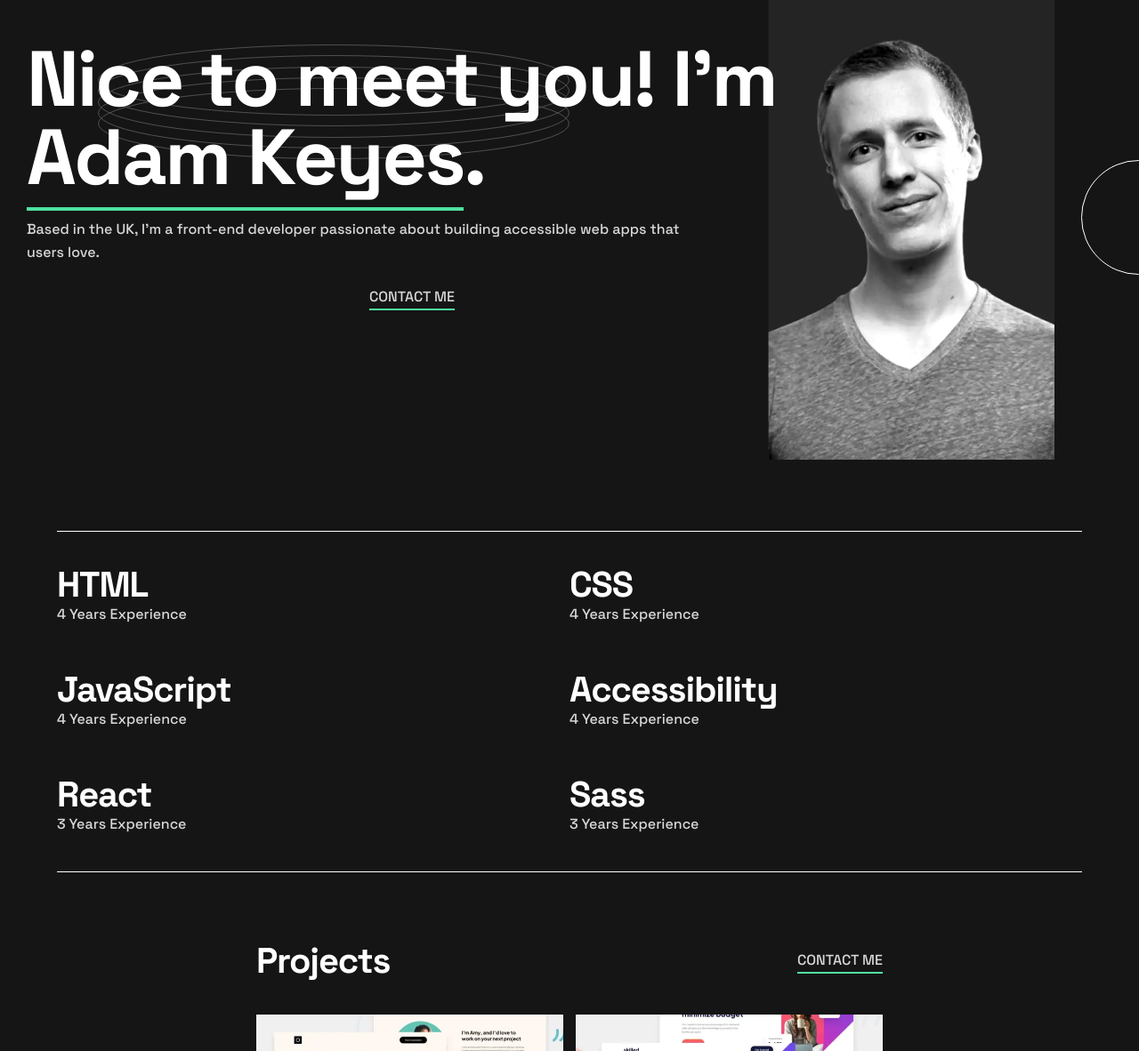
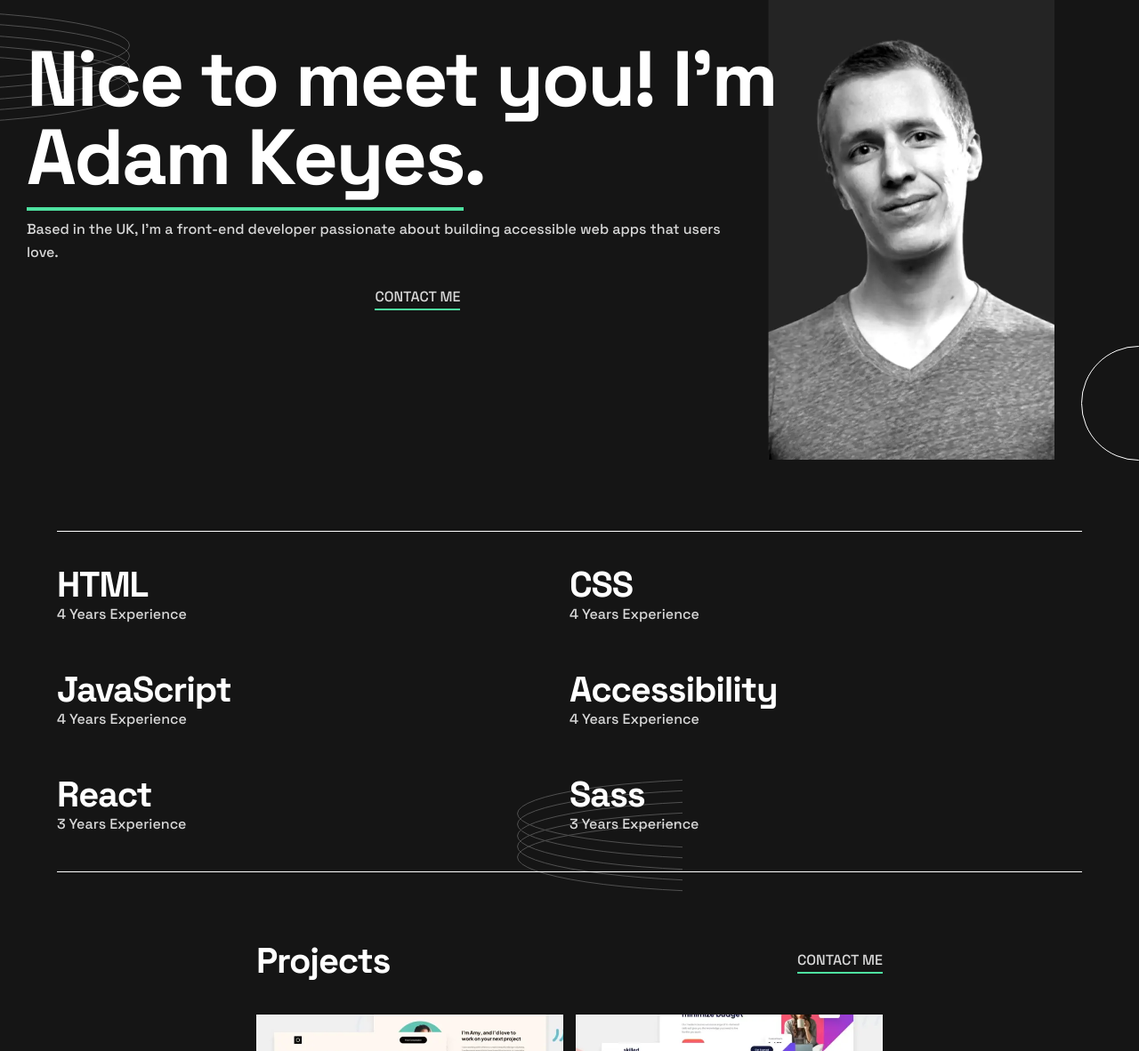
Before and after one commit to yoannbdn/challenge-portfolio, a website: page index.html in a window 1280 px wide. Shown: the part 75-1257 px from the top of the page at 89% size. Drawn offline with Linux system fonts and the light colour scheme.

Commit message:
Ending tablet
Reste les ajustements de précisions

```diff
--- a/style/sass/main.scss
+++ b/style/sass/main.scss
@@ -437,7 +437,7 @@ footer{
         z-index: 3;
         top: 10%;
         align-items: center;
-        margin: 0 30% 0 30px;
+        margin: 0 29% 0 30px;
     }
     .welcome{
         &__heading{
@@ -488,4 +488,27 @@ footer{
     .contact{
         width: 445px;
     }
+
+    //Patterns (Tablet)
+    .pattern-ring{
+        z-index: 3;
+        &__first{
+            top: 86px;
+            left: -30%;
+        }
+        &__second{
+            top: 950px;
+            left: 581px;
+        }
+        &__third{
+            top: 3060px;
+            right: 606px;
+        }
+    }
+    .pattern-circle{
+        &__first{
+            z-index: 3;
+            top: 464px;
+        }
+    }
 }
```
Also changed, not shown: style/css/style.css, 1 other file.
